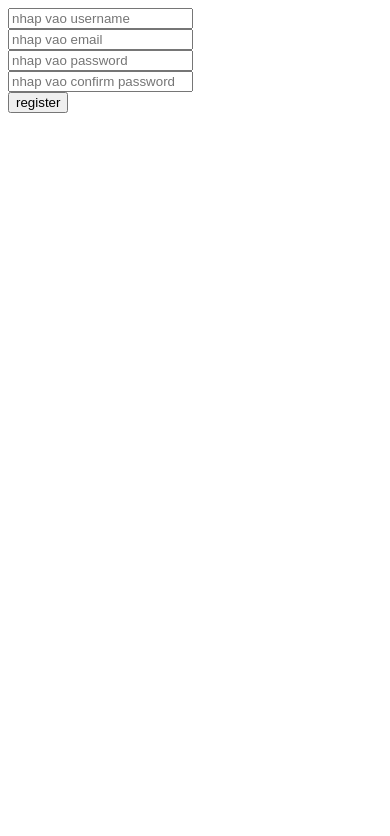
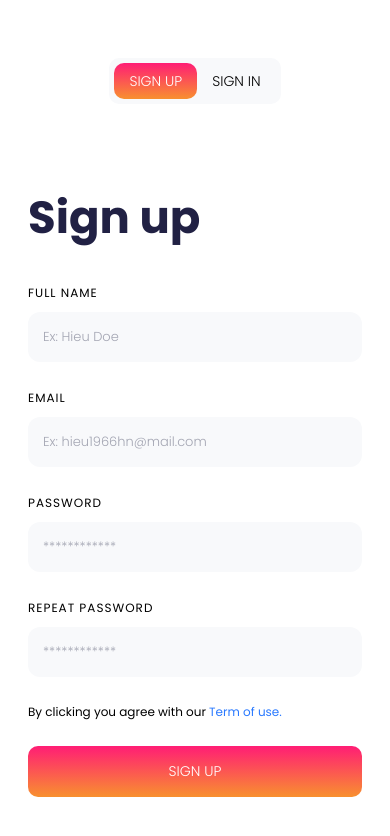
Before and after one commit to hieu1966hn/ONL-C4T-B17, a plain HTML site: page index.html in a window 390 px wide. Drawn offline with Linux system fonts and the light colour scheme.

Commit message:
new update code 05 - 12- 2020

```diff
--- a/app.js
+++ b/app.js
@@ -1,6 +1,17 @@
-// let user = {
-//     name: "hung",
-//     age: 18,
-//     address: '...'
-// }
-// console.log(user.address);
+let users = [];
+const form_info = document.querySelector(".signup-form");
+
+const error = (somthing) => {
+    return document.querySelector('.' + somthing);
+}
+
+console.log(form_info);
+form_info.addEventListener("submit", (event) => {
+    event.preventDefault();
+    const user = {
+        name: form_info.name.value,
+        email: form_info.email.value,
+        password: form_info.password.value
+    }
+    fixing_form(user);
+});
--- /dev/null
+++ b/controller.js
@@ -0,0 +1,53 @@
+const fixing_form = (user) => {
+    let count = 0;
+    if (user.name.length < 4) {
+        error("name").style.display = "block";
+        error("name").innerText = "this name is missing !!!";
+        form_info.name.value = "";
+        count++;
+    }
+    else {
+        error("name").style.display = "none";
+    }
+
+    if (user.email.indexOf('com') === -1) {
+        error("email").style.display = "block";
+        error("email").innerText = "this email is missing com !!!!";
+        form_info.email.value = "";
+        count++;
+    }
+    else {
+        error("email").style.display = "none";
+    }
+
+    if (user.password.length < 6) {
+        error('password').style.display = "block";
+        error("password").innerText = "this password is too weak, please input password more than 6 character !!!!";
+        form_info.password.value = "";
+        count++;
+    }
+    else {
+        error('password').style.display = "none";
+    }
+
+    if (form_info.re_password.value !== form_info.password.value) {
+        error('confirm-password').style.display = "block";
+        error("confirm-password").innerText = "this confirm password isn't correct. please type again !!!";
+        form_info.re_password.value = "";
+        count++;
+    }
+    else {
+        error('confirm-password').style.display = "none";
+    }
+
+
+    // code push vao mang users
+    if (count === 0) {
+        users.push(user);
+        form_info.name.value = "";
+        form_info.email.value = "";
+        form_info.password.value = "";
+        form_info.re_password.value = "";
+        console.log("mang users da duoc them vao la: ", users);
+    }
+}
--- a/index.html
+++ b/index.html
@@ -5,20 +5,80 @@
     <meta charset="UTF-8">
     <meta name="viewport" content="width=device-width, initial-scale=1.0">
     <title>Document</title>
+    <link rel="stylesheet" href="./style.css">
 </head>
 
 <body>
-    <form id="info">
+    <!-- <form id="info">
         <div><input type="text" name="username" placeholder="nhap vao username"></div>
         <div><input type="text" name="email" placeholder="nhap vao email"></div>
         <div><input type="text" name="password" placeholder="nhap vao password"></div>
         <div><input type="text" name="confirm_password" placeholder="nhap vao confirm password"></div>
         <button type="submit">register</button>
-        <!-- // nut bam submit -->
-    </form>
+
+    </form> -->
+
+    <!-- <h1>Người dùng nhập vào User</h1>
+    <form id="info" action="">
+        <input type="text" name= "username" placeholder="Người dùng nhập vào username">
+        <input type="text" name= "password" placeholder="Người dùng nhập vào password">
+        <input type="text" name= "password" placeholder="Người dùng nhập vào confirm-password">
+    </form> -->
+
+    <head>
+        <link rel="stylesheet" href="https://pro.fontawesome.com/releases/v5.10.0/css/all.css"
+            integrity="sha384-AYmEC3Yw5cVb3ZcuHtOA93w35dYTsvhLPVnYs9eStHfGJvOvKxVfELGroGkvsg+p"
+            crossOrigin="anonymous" />
+    </head>
+
+    <div class="signup">
+        <img src="https://imgur.com/aILP3CD.png" alt="" class="signup-image">
+        <div class="signup-container">
+            <div class="tab">
+                <div class="tab-item is-active">Sign up</div>
+                <div class="tab-item">Sign in</div>
+            </div>
+            <h1 class="signup-heading">Sign up</h1>
 
 
-    <script>
+            <!-- code form -->
+            <form class="signup-form" autocomplete="off">
+                <div class="form-group">
+                    <label for="name" class="form-label">Full name</label>
+                    <input type="text" id="name" class="form-input" placeholder="Ex: Hieu Doe" required name="name">
+                    <p class="error name">this name is error!!!!</p>
+                </div>
+                <div class="form-group">
+                    <label for="email" class="form-label">Email</label>
+                    <input type="email" id="email" class="form-input" placeholder="Ex: hieu1966hn@mail.com" required
+                        name="email">
+                    <p class="error email">this email is is missing</p>
+                </div>
+                <div class="form-group">
+                    <label for="password" class="form-label">Password</label>
+                    <input type="password" id="password" class="form-input" placeholder="************" required
+                        name="password">
+                    <p class="error password">this email is is missing</p>
+                </div>
+                <div class="form-group">
+                    <label for="re-password" class="form-label">Repeat password</label>
+                    <input type="password" id="re-password" class="form-input" placeholder="************" required
+                        name="re_password">
+                    <p class="error confirm-password">this email is is missing</p>
+                </div>
+                <div class="form-group signup-term">
+                    By clicking you agree with our <a href="#" class="signup-term-link">Term of use.</a>
+                </div>
+                <button type="submit" class="btn btn--gradient">Sign up</button>
+            </form>
+            <!-- end of code form -->
+
+
+        </div>
+    </div>
+
+
+    <!-- <script>
         // em viet 1 ham xac nhan xem phan tu truyen vao co phai la 1 mang hay khong.
         function isArrayRight(Arr) {
             // Arr co phai la 1 mang hay khong
@@ -81,8 +141,9 @@
                 }
             }
         }
-    </script>
+    </script> -->
     <script src="./app.js"></script>
+    <script src="./controller.js"></script>
 </body>
 
 </html>
--- /dev/null
+++ b/style.css
@@ -0,0 +1,198 @@
+@import url('https://fonts.googleapis.com/css2?family=Poppins:wght@300;400;600;700&display=swap');
+  :root {
+    --primary: #08aeea;
+    --secondary: #13D2B8;
+    --purple: #bd93f9;
+    --pink: #ff6bcb;
+    --blue: #8be9fd;
+    --gray: #333;
+    --font: "Poppins", sans-serif;
+    --gradient: linear-gradient(40deg, #ff6ec4, #7873f5);
+    --shadow: 0 0 15px 0 rgba(0,0,0,0.05);
+  }
+  *,
+  *:before,
+  *:after {
+    box-sizing: border-box;
+  }
+  html {
+    font-size: 62.5%;
+  }
+
+  body {
+    font-family: var(--font);
+    font-size: 1.4rem;
+    overflow-x: hidden;
+    font-weight: 300;
+  }
+
+  img {
+    display: block;
+    max-width: 100%;
+  }
+
+  a {
+    text-decoration: none;
+  }
+
+  input,
+  button,
+  textarea,
+  select {
+    font-family: var(--font);
+    font-size: 1.4rem;
+    font-weight: 300;
+    outline: none;
+    border: 0;
+    margin: 0;
+    padding: 0;
+    border-radius: 0;
+    -webkit-appearance: none;
+  }
+  .error{
+      color: red;
+      display: none;
+  }
+  button {
+    cursor: pointer;
+  }
+
+          .form-group {
+            margin-bottom: 25px;
+          }
+
+          .form-label {
+            display: inline-block;
+            text-transform: uppercase;
+            font-size: 12px;
+            font-weight: 500;
+            margin-bottom: 10px;
+            cursor: pointer;
+            letter-spacing: 1px;
+          }
+
+          .form-input {
+            display: block;
+            width: 100%;
+            padding: 15px;
+            border-radius: 12px;
+            background-color: #f8f9fb;
+            border: 0;
+            color: #212144;
+            font-size: 13px;
+            transition: all 0.25s ease;
+          }
+          .form-input:focus {
+            background-color: white;
+            box-shadow: 0 10px 20px -5px rgba(163, 165, 178, 0.4);
+            -webkit-box-shadow: 0 10px 20px -5px rgba(163, 165, 178, 0.4);
+          }
+          .form-input::-webkit-input-placeholder {
+            color: #a3a5b2;
+          }
+
+          .btn {
+            display: inline-block;
+            border: 0;
+            border-radius: 10px;
+            text-align: center;
+            font-size: 14px;
+            padding: 15px;
+            text-transform: uppercase;
+            background-color: transparent;
+          }
+          .btn--gradient {
+            background-image: linear-gradient(to bottom, #ff1d75, #f8902f);
+            width: 100%;
+            color: white;
+          }
+
+          .tab {
+            align-self: center;
+            display: inline-flex;
+            padding: 5px;
+            background-color: #f8f9fb;
+            border-radius: 10px;
+            margin-bottom: 50px;
+          }
+          .tab-item {
+            text-transform: uppercase;
+            font-size: 14px;
+            padding: 7.5px 15px;
+            border-radius: inherit;
+            cursor: pointer;
+            text-align: center;
+            font-weight: 300;
+          }
+          .tab-item.is-active {
+            background-image: linear-gradient(to bottom, #ff1d75, #f8902f);
+            color: white;
+          }
+
+          .signup {
+            width: 100%;
+            max-width: 1200px;
+            height: 100%;
+            background-color: white;
+            position: relative;
+            z-index: 2;
+            border-radius: 40px;
+            display: grid;
+            grid-template-columns: 1fr 1fr;
+            overflow: hidden;
+          }
+          .signup-image {
+            display: block;
+            width: 100%;
+            height: 100%;
+            object-fit: cover;
+          }
+          .signup-container {
+            padding: 100px 20px;
+            display: flex;
+            flex-direction: column;
+            justify-content: center;
+            align-items: flex-start;
+            width: 100%;
+            max-width: 400px;
+            margin: 0 auto;
+          }
+          .signup-heading {
+            font-size: 45px;
+            font-weight: bold;
+            color: #212144;
+            margin-bottom: 30px;
+          }
+          .signup-form {
+            width: 100%;
+          }
+          .signup-term {
+            font-size: 12px;
+            font-weight: 500;
+            line-height: 1.6;
+          }
+          .signup-term-link {
+            color: #2979ff;
+          }
+
+          @media screen and (max-width: 1023px) {
+            body:before,
+            body:after {
+              display: none;
+            }
+
+            .signup {
+              display: block;
+            }
+            .signup-container {
+              padding: 50px 20px;
+            }
+            .signup-image {
+              display: none;
+            }
+          }
+          @media screen and (max-width: 767px) {
+            .signup-container {
+              max-width: 100%;
+            }
+          }
```
